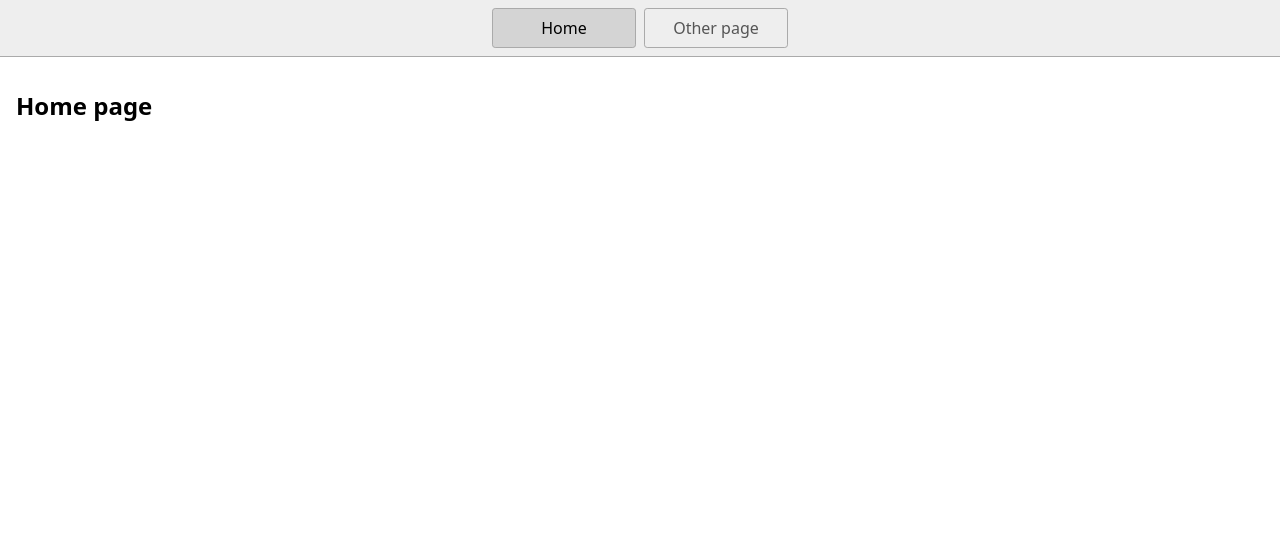
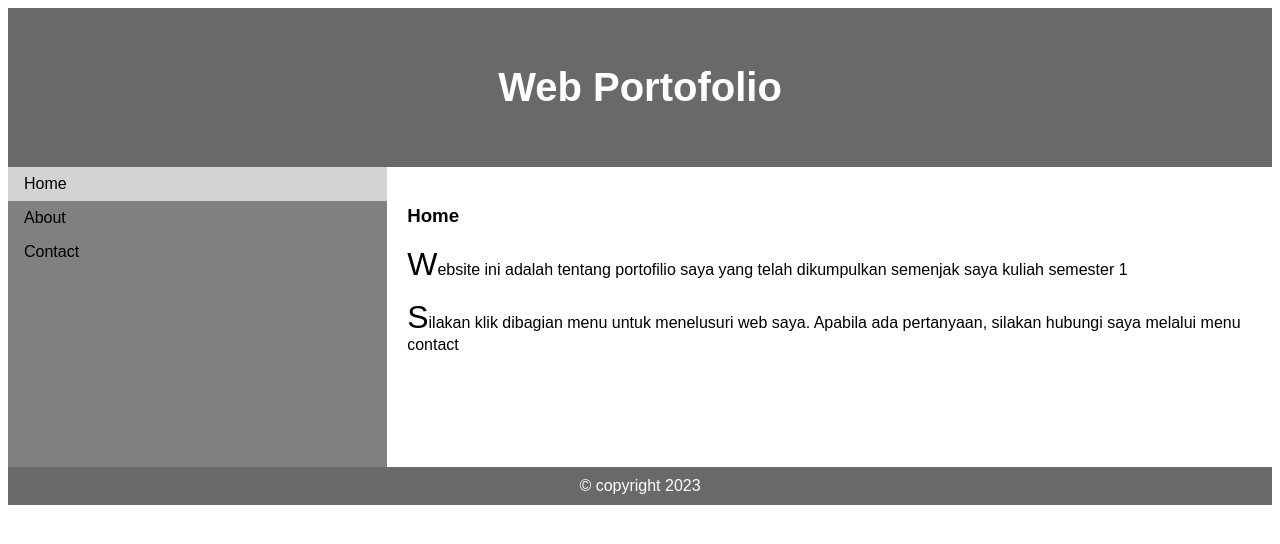
Before and after one commit to ryanchandra1/WEB_KULIAH, a plain HTML site: page index.html in a window 1280 px wide. Drawn offline with Linux system fonts and the light colour scheme.

Commit message:
1 file modified, 1 added

```diff
--- a/index.html
+++ b/index.html
@@ -1,23 +1,105 @@
 <!DOCTYPE html>
-<html lang="en">
+<html>
   <head>
-    <title>Home</title>
-    <meta charset="UTF-8" />
-    <meta name="viewport" content="width=device-width" />
-    <!--
-      Need a visual blank slate?
-      Remove all code in `styles.css`!
-    -->
-    <link rel="stylesheet" href="styles.css" />
-    <script type="module" src="script.js"></script>
+    <title Halaman Utama></title>
+    <style>
+      * {
+        box-sizing: border-box;
+      }
+      body {
+        font-family: Arial;
+      }
+      header {
+        background-color: dimgrey;
+        padding: 30px;
+        text-align: center;
+        color: white;
+        font-size: 20px;
+      }
+      header:hover {
+        background-color: white;
+        color: grey;
+      }
+      nav {
+        float: left;
+        width: 30%;
+        height: 300px;
+        background-color: grey;
+        padding: 0px;
+      }
+      nav ul {
+        list-style-type: none;
+        padding: 0;
+        margin: 0;
+      }
+      nav ul a {
+        display: block;
+        color: black;
+        padding: 8px 16px;
+        text-decoration: none;
+      }
+      nav ul a.active {
+        background-color: lightgrey;
+      }
+      nav ul a:hover:not(.active) {
+        background-color: darkslategrey;
+        color: white;
+      }
+      article {
+        float: left;
+        width: 70%;
+        padding: 20px;
+      }
+      section::after {
+        clear: both;
+        display: table;
+        content: '';
+      }
+      footer {
+        background-color: dimgrey;
+        padding: 10px;
+        text-align: center;
+        color: white;
+      }
+      p::first-letter {
+        font-size: xx-large;
+      }
+      /*
+      reponsive layout
+      */
+      @media (max-width: 300px) {
+        nav,
+        article {
+          width: 100%;
+          height: auto;
+        }
+      }
+    </style>
   </head>
   <body>
-    <nav>
-      <a href="/" aria-current="page">Home</a>
-      <a href="/page2.html">Other page</a>
-    </nav>
-    <main>
-      <h1>Home page</h1>
-    </main>
+    <header>
+      <h1>Web Portofolio</h1>
+    </header>
+    <section>
+      <nav>
+        <ul>
+          <li><a class="active" href="#">Home</a></li>
+          <li><a href="#">About</a></li>
+          <li><a href="#">Contact</a></li>
+        </ul>
+      </nav>
+      <article>
+        <h1>Home</h1>
+        <p>
+          Website ini adalah tentang portofilio saya yang telah dikumpulkan
+          semenjak saya kuliah semester 1
+        </p>
+        <p>
+          Silakan klik dibagian menu untuk menelusuri web saya. Apabila ada
+          pertanyaan, silakan hubungi saya melalui menu contact
+        </p>
+      </article>
+    </section>
+    <footer>&copy; copyright 2023</footer>
   </body>
 </html>
```
Also changed, not shown: syntax.html (added, +55 -0 lines).
